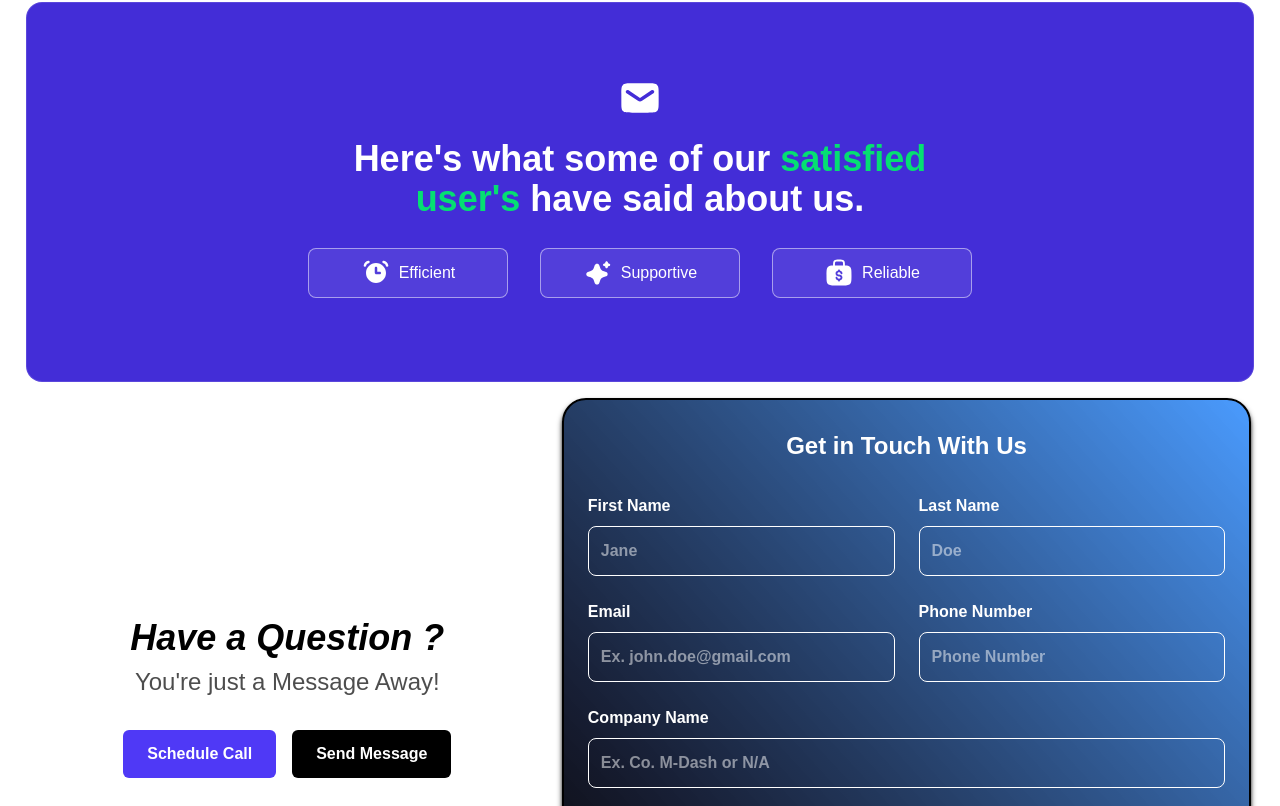
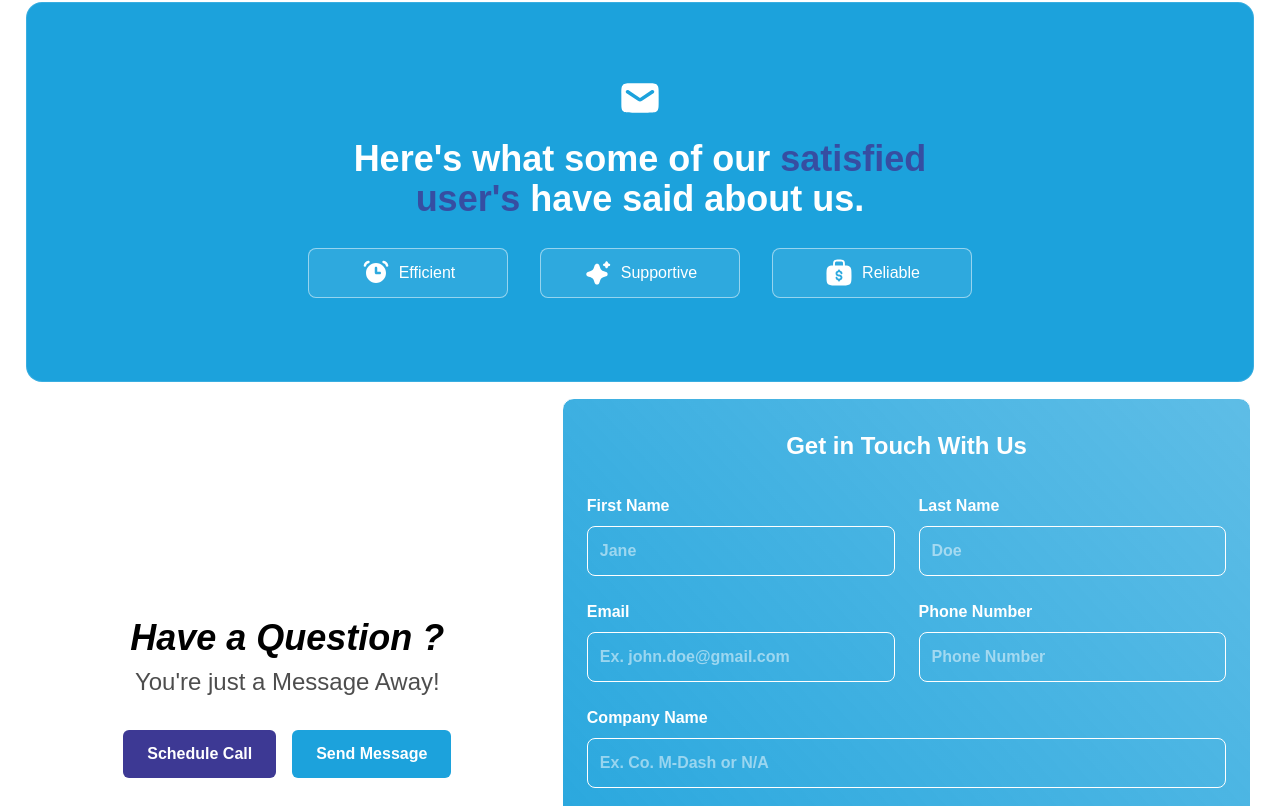
Before and after one commit to realtyeaseai/website, a Next.js app: page /contact in a window 1280 px wide. Shown: the part 94-900 px from the top of the page. Built offline with nearby package versions, Linux system fonts and the light colour scheme.

Commit message:
updated color palette

```diff
--- a/src/app/contact/page.tsx
+++ b/src/app/contact/page.tsx
@@ -10,7 +10,7 @@ export default function Contact() {
   return (
     <div className="bg-white text-black dark:bg-black min-h-[100dvh] pt-20 w-full flex items-center justify-evenly flex-col pb-8">
       {/* -------------- Static Box --------------  */}
-      <div className="md:h-[380px] h-[600px] w-[96%] rounded-2xl border border-[#ffffff20] mt-4 hover:border-[#ffffff50] flex gap-4 items-center justify-center flex-col bg-indigo-700 dark:bg-[radial-gradient(circle_at_center,_#0072feb5,_#4883cc53,_#4883cc29,_#000)]">
+      <div className="md:h-[380px] h-[600px] w-[96%] rounded-2xl border border-[#ffffff20] mt-4 hover:border-[#ffffff50] flex gap-4 items-center justify-center flex-col bg-[#1ca2dc] dark:bg-[radial-gradient(circle_at_center,_#1ca2dc,_#1ca2dc53,_#1ca2dc29,_#1ca2dc1f)]">
 
         <span className="h-[50px] w-[50px] rounded-[4px] flex items-center justify-center">
           <Image src="/contactUsItems/mail.svg"
@@ -19,25 +19,25 @@ export default function Contact() {
             alt="icon"
             className="w-[75%] h-auto" />
         </span>
-        <h1 className="md:text-4xl md:w-[55%] w-[90%] text-2xl text-center text-white"><b>Here&apos;s what some of our <span className="text-green-400"> satisfied user&apos;s</span> have said about us.</b></h1>
+        <h1 className="md:text-4xl md:w-[55%] w-[90%] text-2xl text-center text-white"><b>Here&apos;s what some of our <span className="text-[#3d3994cc]"> satisfied user&apos;s</span> have said about us.</b></h1>
         {/* <p className="text-center text-[14px] text-[#ffffff8a]">Here&apos;s what some of our satisfied <span className="">user&apos;s</span> have said about us.</p> */}
 
         <div className="flex items-center justify-center flex-col md:flex-row gap-8 h-[220px] md:h-[20%] w-[80%] md:mt-0 text-white">
-          <div className=" flex items-center justify-center gap-2 min-h-[50px] w-full md:w-[20%] min-w-[200px] rounded-[8px] border border-[#ffffff80] bg-[#ffffff15] hover:bg-gray-900">
+          <div className=" flex items-center justify-center gap-2 min-h-[50px] w-full md:w-[20%] min-w-[200px] rounded-[8px] border border-[#ffffff80] bg-[#ffffff15] hover:bg-[#ffffff56]">
             <span>
               <Image src="/contactUsItems/Clock.svg" width={30}
                 height={30} alt="Clock" />
             </span>
               Efficient
           </div>
-          <div className="flex items-center justify-center gap-2 min-h-[50px] w-full md:w-[20%] min-w-[200px] rounded-[8px] border border-[#ffffff80] bg-[#ffffff15] hover:bg-gray-900">
+          <div className="flex items-center justify-center gap-2 min-h-[50px] w-full md:w-[20%] min-w-[200px] rounded-[8px] border border-[#ffffff80] bg-[#ffffff15] hover:bg-[#ffffff56]">
             <span>
               <Image src="/contactUsItems/star.svg" width={30}
                 height={30} alt="Star" />
             </span>
             Supportive
           </div>
-          <div className="flex items-center justify-center gap-2 min-h-[50px] w-full md:w-[20%] min-w-[200px] rounded-[8px] border border-[#ffffff80] bg-[#ffffff15] hover:bg-gray-900">
+          <div className="flex items-center justify-center gap-2 min-h-[50px] w-full md:w-[20%] min-w-[200px] rounded-[8px] border border-[#ffffff80] bg-[#ffffff15] hover:bg-[#ffffff56]">
             <span>
               <Image src="/contactUsItems/moneyBag.svg" width={30}
                 height={30} alt="bag" />
@@ -82,7 +82,7 @@ export default function Contact() {
     <button
   type="button"
   onClick={() => setActiveForm("call")}
-  className={`bg-indigo-600 hover:bg-indigo-700 cursor-pointer text-white font-semibold px-6 py-3 rounded-[6px] transition duration-300 ${
+  className={`bg-[#3d3994] hover:bg-[#3d3994cc] cursor-pointer text-white font-semibold px-6 py-3 rounded-[6px] transition duration-300 ${
     activeForm === "call" ? "ring-2 ring-white" : ""
   }`}
 >
@@ -92,7 +92,7 @@ export default function Contact() {
 <button
   type="button"
   onClick={() => setActiveForm("message")}
-  className={`dark:bg-neutral-100 dark:hover:bg-neutral-300 bg-[#000] hover:bg-neutral-800 text-white cursor-pointer dark:text-black font-semibold px-6 py-3 rounded-[6px] transition duration-300 ${
+  className={`bg-[#1ca2dc] hover:bg-[#1ca2dccc] text-white cursor-pointer font-semibold px-6 py-3 rounded-[6px] transition duration-300 ${
     activeForm === "message" ? "ring-2 ring-white" : ""
   }`}
 >
--- a/src/app/services/page.tsx
+++ b/src/app/services/page.tsx
@@ -384,7 +384,7 @@ function FourthBox() {
 
 function BottomBox() {
   return (
-    <div className="md:h-[380px] h-[600px] w-[96%] rounded-2xl text-white border border-neutral-950 dark:border-[#ffffff20] mt-10 mb-10 hover:border-[#ffffff50] flex gap-4 items-center justify-center flex-col bg-indigo-700 dark:bg-[radial-gradient(circle_at_center,_#0072feb5,_#4883cc53,_#4883cc29,_#000)]">
+    <div className="md:h-[380px] h-[600px] w-[96%] rounded-2xl text-white border border-neutral-950 dark:border-[#ffffff20] mt-10 mb-10 hover:border-[#ffffff50] flex gap-4 items-center justify-center flex-col bg-[#1ca2dc] dark:bg-[radial-gradient(circle_at_center,_#1ca2dc58,_#1ca2dc53,_#1ca2dc29,_#000)]">
       <span className="h-[50px] w-[50px] rounded-[4px] flex items-center justify-center">
         <Image width={1000} height={1000} src="/contactUsItems/mail.svg" alt="icon" className="w-[75%] h-auto" />
       </span>
--- a/src/components/ContactForm.tsx
+++ b/src/components/ContactForm.tsx
@@ -49,7 +49,7 @@ export default function ContactForm() {
         icon: '✅',
         style: {
           borderRadius: '10px',
-          background: '#22c55e', // Tailwind green-500
+          background: '#1ca2dc',
           color: '#fff',
           fontWeight: '600',
         },
@@ -76,7 +76,7 @@ export default function ContactForm() {
   //bg-[radial-gradient(circle_at_top_right,_#00c26e,_#00d77ab3,_#66e6aab3,_#1e3d2f)]
 
   return (
-    <div className="bg-gradient-to-tr to-[#0072feb5] from-black border-2 dark:border-[#ffffffb1] h-fit md:min-h-[750px] max-w-4xl w-full md:w-auto rounded-3xl flex items-center justify-center flex-col p-6 dark:dark:text-white font-bold text-white border-black shadow-black shadow-md">
+    <div className="bg-gradient-to-tr to-[#1ca2dcb5] from-[#1ca2dc] dark:border-[#ffffffb1] h-fit md:min-h-[750px] max-w-4xl w-full md:w-auto rounded-xl flex items-center justify-center flex-col p-6 dark:dark:text-white font-bold text-white border">
   <h2 className="text-2xl text-white dark:text-white mb-8">Get in Touch With Us</h2>
   <form onSubmit={handleSubmit} className="max-w-2xl w-full space-y-4">
 
--- a/src/components/ScheduleCallForm.tsx
+++ b/src/components/ScheduleCallForm.tsx
@@ -59,7 +59,7 @@ export default function ScheduleCallForm() {
   };
 
   return (
-    <div className="bg-[radial-gradient(circle_at_top_right,_#8e2de2,_#4a00e0aa,_#2c006aaa,_#000)]
+    <div className="bg-[radial-gradient(circle_at_top_right,_#8e2de2,_#3d3994aa,_#3d3994aa,_#000)]
 
  border border-[#ffffff50] min-h-[750px] w-full md:w-auto rounded-lg flex items-center justify-center flex-col p-6 text-white font-bold">
     <h1 className='text-whitet mb-10 text-center w-[70%] md:w-[90%] text-3xl'>Schedule a Call With Us</h1>
@@ -76,7 +76,7 @@ export default function ScheduleCallForm() {
         <input type="text" placeholder="Timezone (optional)" value={form.timezone} onChange={(e) => setForm({ ...form, timezone: e.target.value })} className="w-full p-3 border rounded-md" />
         <textarea placeholder="What would you like to discuss?" value={form.message} onChange={(e) => setForm({ ...form, message: e.target.value })} required className="w-full min-h-[120px] p-3 border rounded-md" />
 
-        <button type="submit" disabled={loading} className="w-full p-3 rounded-md bg-[#0073ffb2] hover:bg-[#0073ff80] text-white font-semibold cursor-pointer transition duration-300 disabled:opacity-50 disabled:cursor-not-allowed">
+        <button type="submit" disabled={loading} className="w-full p-3 rounded-md bg-[#ffffff] hover:bg-[#ffffffd5] text-[#000] cursor-pointer transition duration-300 disabled:opacity-50 disabled:cursor-not-allowed">
           {loading ? 'Scheduling...' : 'Schedule Call'}
         </button>
       </form>
--- a/src/components/landingPage/FAQ.tsx
+++ b/src/components/landingPage/FAQ.tsx
@@ -143,7 +143,7 @@ function TextBoxWithContactBtn(){
         Got Questions? We&apos;ve Got Answers!
         </h2>
         <p className="mx-auto mt-2 max-w-xl text-base font-normal dark:text-neutral-300 md:ml-6 ">
-        Explore our frequently asked questions below to find clarity on our services, processes, and everything in between. Can&apos;t find what you&apos;re looking for? <Link href="/contact" className="text-[#0073ff] font-semibold hover:border-b-2">Contact us</Link> – we&apos;re always here to help!
+        Explore our frequently asked questions below to find clarity on our services, processes, and everything in between. Can&apos;t find what you&apos;re looking for? <Link href="/contact" className="text-[#1ca2dc] font-semibold hover:border-b-2">Contact us</Link> - we&apos;re always here to help!
 
         </p>
 
--- a/src/components/landingPage/PersonaPicker.tsx
+++ b/src/components/landingPage/PersonaPicker.tsx
@@ -43,7 +43,7 @@ export default function PersonaPicker(){
 
             <div className="md:w-[80%] w-full flex justify-center items-center flex-col mt-8">
 
-                <h1 className="w-[70%] m-2 py-4 px-2 text-4xl rounded-[8px] dark:text-white text-center "><Link href="/services" className="h-fit w-full">Service Providers</Link></h1>
+                <h1 className="w-[70%] m-2 py-4 px-2 text-4xl rounded-[8px] dark:text-white text-center "><Link href="/services" className="h-fit w-full">Service Provider</Link></h1>
                 {/* border border-[#ffffff80] bg-[#ffffff10]  */}
 
             </div>
@@ -65,7 +65,7 @@ function RenderPref(){
        <div className="md:w-[50%] w-full h-[320px] flex justify-center items-center flex-col md:mt-0">
            <div className="relative flex h-full w-full p-4 flex-row gap-4 md:gap-8 items-center justify-center">
 
-                <div className="relative h-[80%] md:h-full w-full flex-[.45] rounded-[8px] dark:text-white text-center overflow-hidden border border-[#00000040] dark:border-[#ffffff30] dark:bg-[radial-gradient(circle_at_top_left,_#0073FF_20%,_black)] bg-[radial-gradient(circle_at_top_left,_#0073FF_1%,_white)] dark:bg-[#ffffff10] cursor-pointer transition-shadow duration-300 hover:shadow-[-4px_0_10px_2px_rgba(33,150,243,0.6),4px_0_10px_2px_rgba(0,150,136,0.6)]">
+                <div className="relative h-[80%] md:h-full w-full flex-[.45] rounded-[8px] dark:text-white text-center overflow-hidden border border-[#00000040] dark:border-[#ffffff30] dark:bg-[radial-gradient(circle_at_top_left,_#1ca2dc_20%,_black)] bg-[radial-gradient(circle_at_top_left,_#1ca2dc_1%,_white)] dark:bg-[#ffffff10] cursor-pointer transition-shadow duration-300 hover:shadow-[-4px_0_10px_2px_rgba(33,150,243,0.6),4px_0_10px_2px_rgba(0,150,136,0.6)]">
                     <Link href="/services/#RealEstateAgent">
                     <div className="w-full h-full flex flex-col items-center justify-between">
                         <div className="flex items-center justify-center flex-[.75] h-auto w-[100%]">
@@ -85,7 +85,7 @@ function RenderPref(){
                 </div>
 
 
-                <div className="relative h-[80%] md:h-full w-full flex-[.45] rounded-[8px] dark:text-white text-center overflow-hidden border border-[#00000040] dark:border-[#ffffff30] dark:bg-[radial-gradient(circle_at_top_left,_#EC3880_20%,_black)] bg-[radial-gradient(circle_at_top_left,_#EC3880_1%,_white)] dark:bg-[#ffffff10] cursor-pointer transition-shadow duration-300 hover:shadow-[-4px_0_10px_2px_rgba(33,150,243,0.6),4px_0_10px_2px_rgba(0,150,136,0.6)]">
+                <div className="relative h-[80%] md:h-full w-full flex-[.45] rounded-[8px] dark:text-white text-center overflow-hidden border border-[#00000040] dark:border-[#ffffff30] dark:bg-[radial-gradient(circle_at_top_left,_#3d3994_20%,_black)] bg-[radial-gradient(circle_at_top_left,_#3d3994_1%,_white)] dark:bg-[#ffffff10] cursor-pointer transition-shadow duration-300 hover:shadow-[-4px_0_10px_2px_rgba(33,150,243,0.6),4px_0_10px_2px_rgba(0,150,136,0.6)]">
                     <Link href="/services/#vas">
                     <div className="w-full h-full flex flex-col items-center justify-between">
                         <div className="flex items-center justify-center flex-[.75] h-auto w-[100%]">
```
Also changed, not shown: src/components/landingPage/ContactUs.tsx (deleted).
